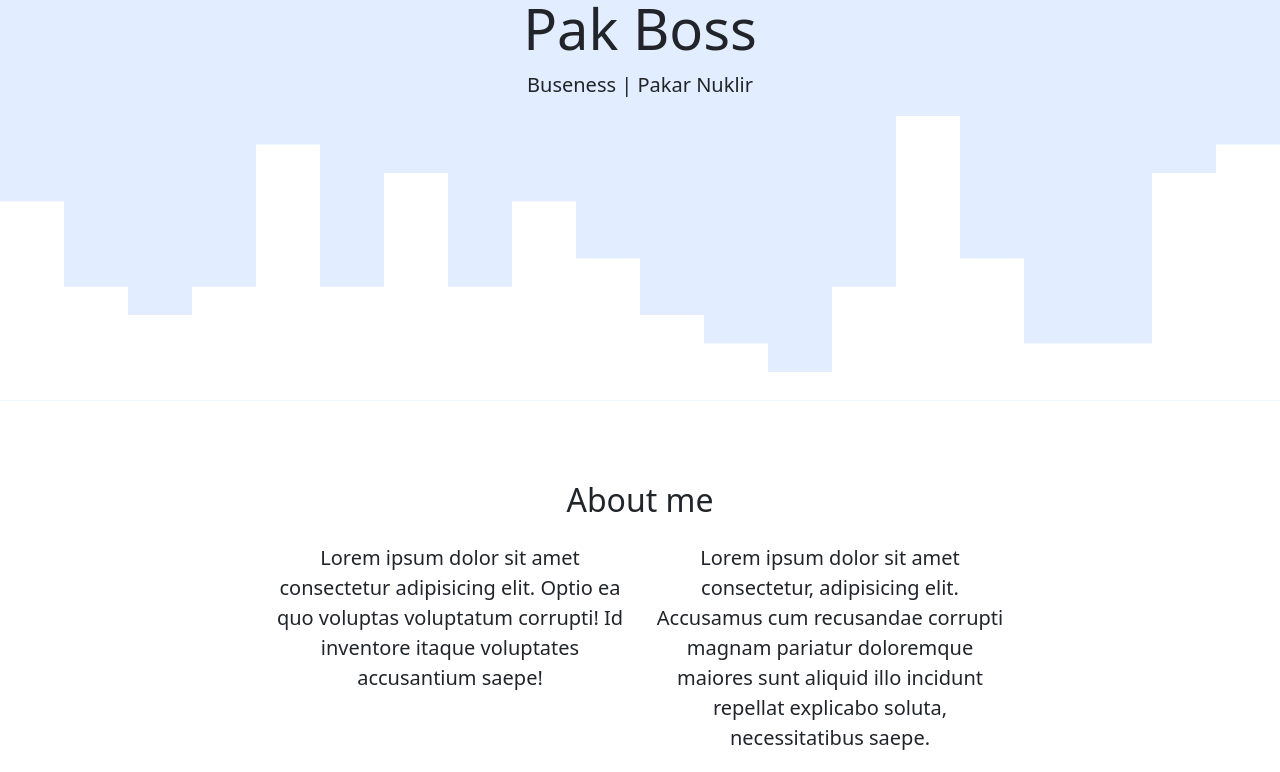
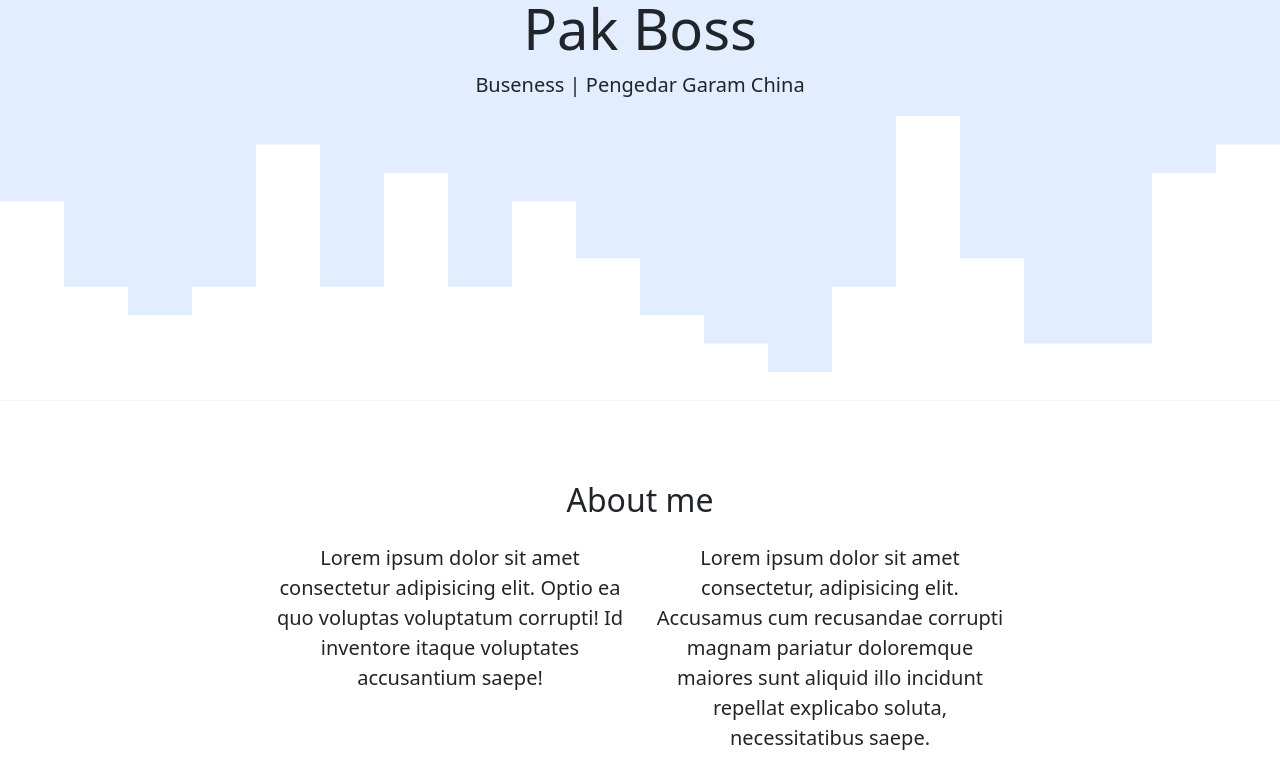
Before and after one commit to AndriZN/pakboss.github.io, a plain HTML site: page Web_Portfolio_Bosstrap.html in a window 1280 px wide. Shown: the part 135-907 px from the top of the page. Drawn offline with nearby package versions, Linux system fonts and the light colour scheme; files that its build step writes are made by us from their sources.

Commit message:
Update Web_Portfolio_Bosstrap.html

```diff
--- a/Web_Portfolio_Bosstrap.html
+++ b/Web_Portfolio_Bosstrap.html
@@ -47,7 +47,7 @@
     <section class="jumbotron text-center">
       <img src="../IMAGE_WEB/Product/images/user-2.png" alt="PakBoss" width="200" class="rounded-circle img-thumbnail" />
       <h1 class="display-4">Pak Boss</h1>
-      <p class="lead">Buseness | Pakar Nuklir</p>
+      <p class="lead">Buseness | Pengedar Garam China</p>
       <svg xmlns="http://www.w3.org/2000/svg" viewBox="0 0 1440 320">
         <path
           fill="#fff"
```
